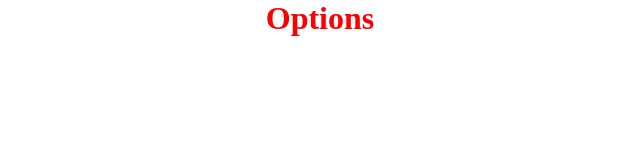
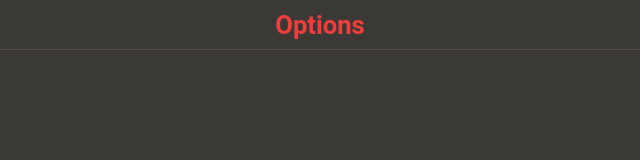
Before and after one commit to Clubboomers/immersion-time-tracker, a website built with webpack: page public/options.html in a window 1280 px wide. Shown: the whole page, without its empty margins (320-960 px from the left). Built offline with nearby package versions, Linux system fonts and the light colour scheme.

Commit message:
Updated Options view

```diff
--- a/public/options.css
+++ b/public/options.css
@@ -4,12 +4,29 @@
   padding: 0;
 }
 
+html,
 body {
+  font-family: "Roboto", sans-serif;
+  width: 100vw;
+  height: 100vh;
+  background-color: #3b3936;
+  color: #f2f2f2;
+}
+
+.wrapper {
   width: 100%;
   height: 100%;
+  display: flex;
+  flex-direction: column;
 }
 
-h1 {
-  text-align: center;
-  color: red;
+header {
+  font-size: 0.8rem;
+  width: 100%;
+  height: 50px;
+  color: #f23d3d;
+  border-bottom: 1px solid #545150;
+  display: flex;
+  justify-content: center;
+  align-items: center;
 }
--- a/public/options.html
+++ b/public/options.html
@@ -7,7 +7,9 @@
     <title>Document</title>
     <link rel="stylesheet" href="options.css" />
   </head>
-  <body>
-    <h1>Options</h1>
-  </body>
+  <div class="wrapper">
+    <header>
+      <h1>Options</h1>
+    </header>
+</body>
 </html>
```
Also changed, not shown: public/popup.css (+4 -4 lines).
